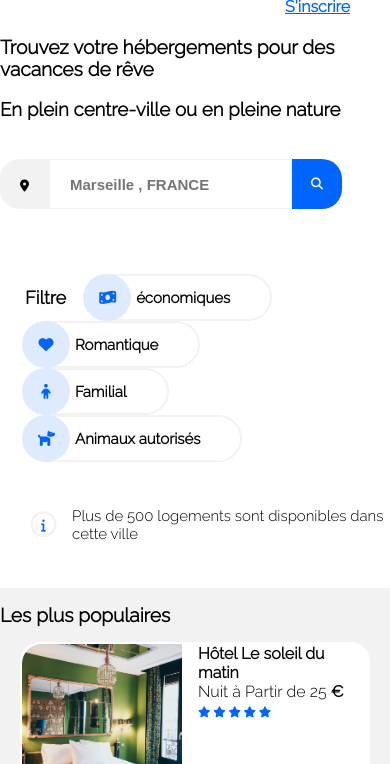
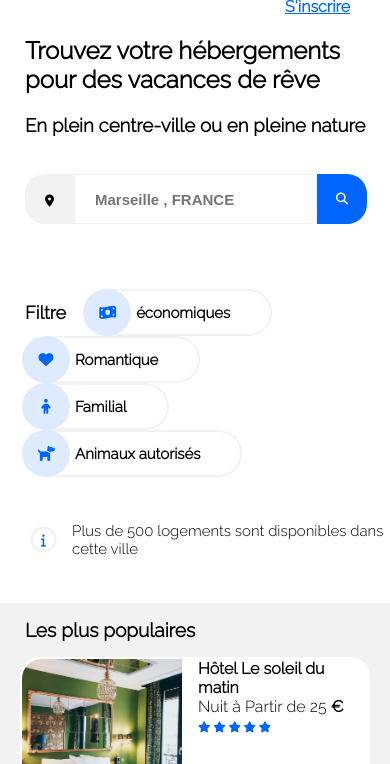
Before and after one commit to elzotim/Projet_2_Oppenclassroom, a plain HTML site: page hotel.html in a window 390 px wide. Shown: the part 133-897 px from the top of the page. Drawn offline with Linux system fonts and the light colour scheme.

Commit message:
Séparation mobile/pc

```diff
--- a/mobile.css
+++ b/mobile.css
@@ -45,7 +45,6 @@ header a{
 .menu{
   display: flex;
   flex-direction: row;
-  background-color: cyan;
 }
 .menu a{
   color: black;
@@ -62,19 +61,23 @@ header a{
 
 
 /**************************************
-*****************************************************
+***********************Hebergement-information******************************
 */
   #hebergement{
 
     font-family: "Raleway", sans-serif;
+    margin-left: 25px;
   }
-  #hebergement h2
-  {
-    font-size: larger;
+  #hebergement{
+    font-weight:lighter;
   }
 
 
-/*les rechercher d'hebergement*/
+/***********************************les rechercher d'hebergement********************/
+/***********************************les rechercher d'hebergement********************/
+/***********************************les rechercher d'hebergement********************/
+/***********************************les rechercher d'hebergement********************/
+
 form{
   padding-top: 20px;
   padding-bottom: 40px;
@@ -133,8 +136,10 @@ form  .search
         display: none;
       }
 
-      /******************************************************
-      /*section et puis dive*/
+      /***************************************************************************/
+      /***************************************************************************/
+      /**********************section et puis dive*********************************/
+
     section .filtre
       {
         display: flex;
@@ -146,7 +151,12 @@ form  .search
         align-items: center;
         margin: 25px;
       }
-      /*le titre filter*/
+      /***************************************************************************/
+      /**************************************************************************
+       les filtres
+      /***************************************************************************/
+      /***************************************************************************/
+
       section .filtre .titre{
         font-size: 18px;
         font-weight: bold;
@@ -190,9 +200,8 @@ section .filtre .filtre1{
   }
 
 
-/*les Activites*/
-
-/****************/
+/************************************************
+*************les information***********************************************/
 .bloc_information
 {
   margin-top: 30px;
@@ -262,6 +271,7 @@ section .filtre .filtre1{
   aside h2
   {
      font-size: larger;
+     margin-left: 25px;
   }
   .etoiles
   {
```
